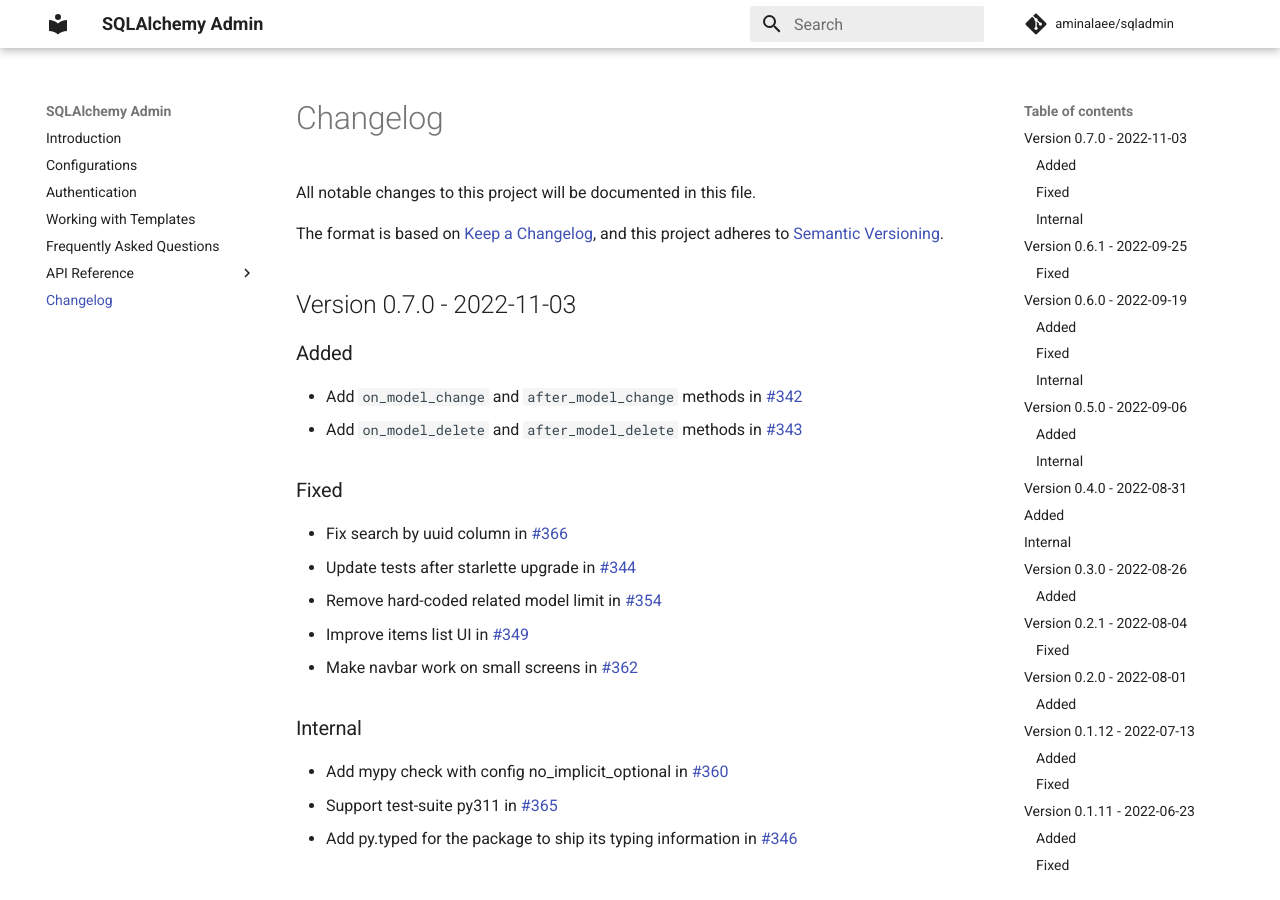
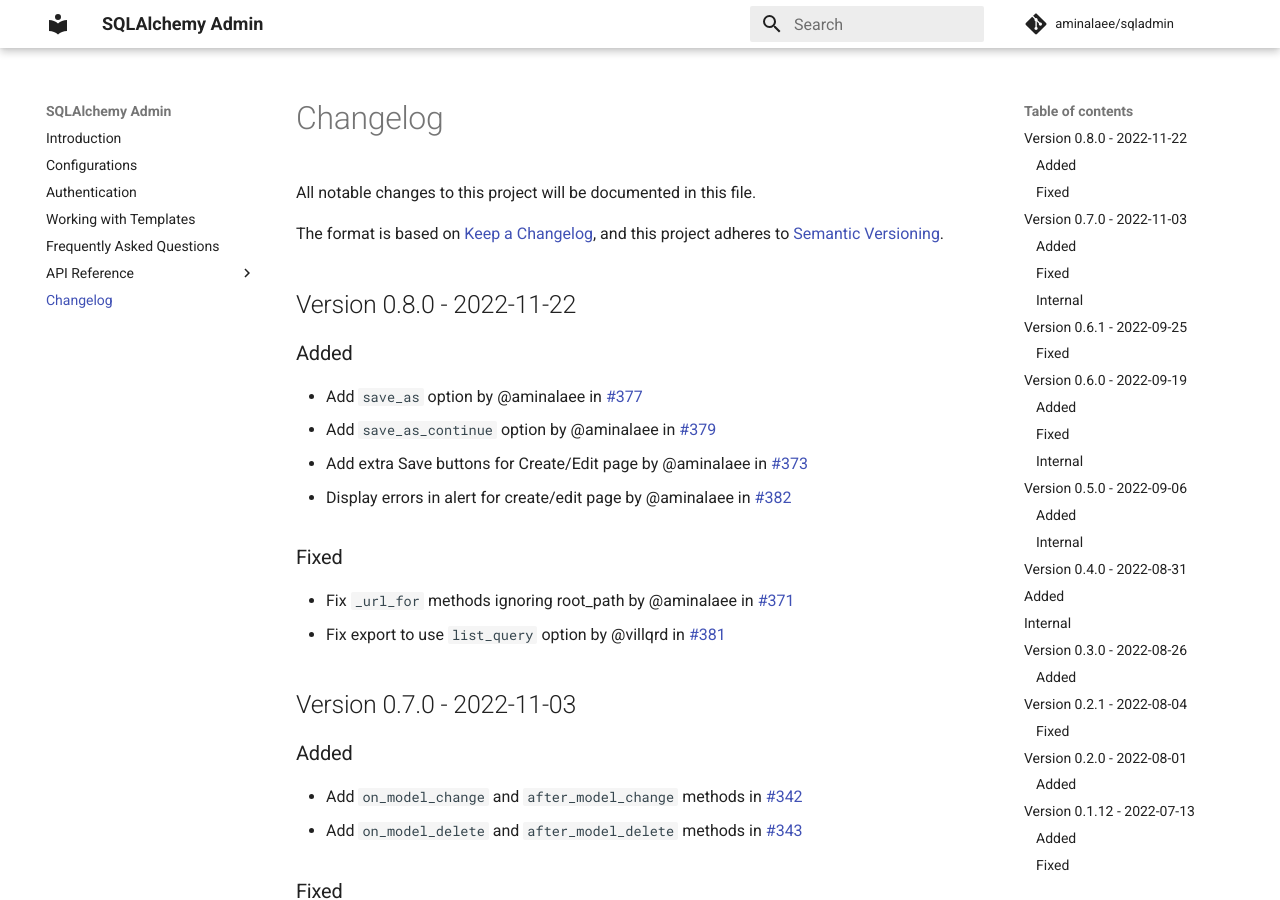
Before and after one commit to aminalaee/sqladmin, an MkDocs documentation site: the page built from docs/changelog.md, in a window 1280 px wide and 900 px high. Built offline with MkDocs 1.6.1 and Material for MkDocs 9.7.7, drawn with Linux system fonts in a browser that asks for light colours; comment, search, counter and statistics services are not loaded.

Commit message:
Version 0.8.0 (#383)

```diff
--- a/docs/changelog.md
+++ b/docs/changelog.md
@@ -3,6 +3,20 @@
 
 The format is based on [Keep a Changelog](https://keepachangelog.com/en/1.0.0/),
 and this project adheres to [Semantic Versioning](https://semver.org/spec/v2.0.0.html).
+
+## Version 0.8.0 - 2022-11-22
+
+### Added
+
+* Add `save_as` option by @aminalaee in [#377](https://github.com/aminalaee/sqladmin/pull/377)
+* Add `save_as_continue` option by @aminalaee in [#379](https://github.com/aminalaee/sqladmin/pull/379)
+* Add extra Save buttons for Create/Edit page by @aminalaee in [#373](https://github.com/aminalaee/sqladmin/pull/373)
+* Display errors in alert for create/edit page by @aminalaee in [#382](https://github.com/aminalaee/sqladmin/pull/382)
+
+### Fixed
+
+* Fix `_url_for` methods ignoring root_path by @aminalaee in [#371](https://github.com/aminalaee/sqladmin/pull/371)
+* Fix export to use `list_query` option by @villqrd in [#381](https://github.com/aminalaee/sqladmin/pull/381)
 
 ## Version 0.7.0 - 2022-11-03
 
--- a/sqladmin/__init__.py
+++ b/sqladmin/__init__.py
@@ -1,7 +1,7 @@
 from sqladmin.application import Admin, expose
 from sqladmin.models import BaseView, ModelAdmin, ModelView
 
-__version__ = "0.7.0"
+__version__ = "0.8.0"
 
 __all__ = [
     "Admin",
```
Also changed, not shown: CHANGELOG.md (+16 -0 lines).
